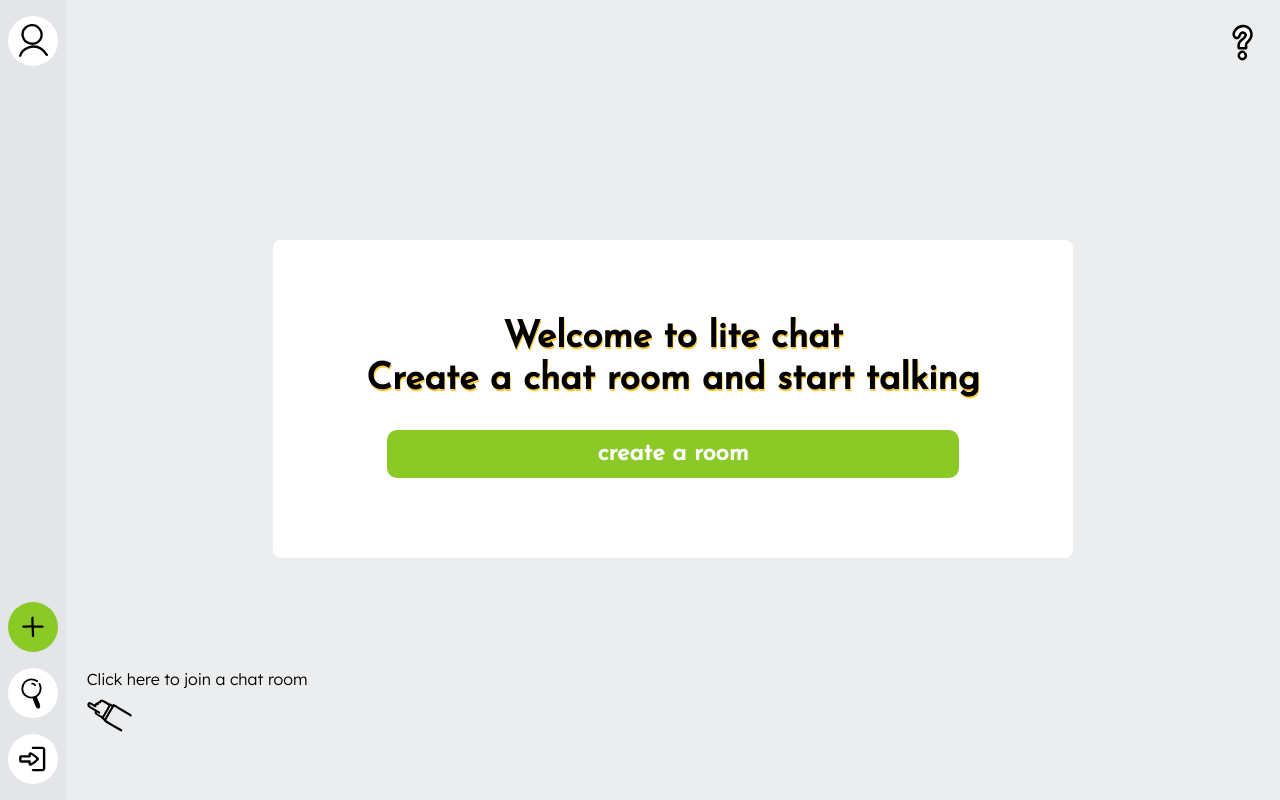
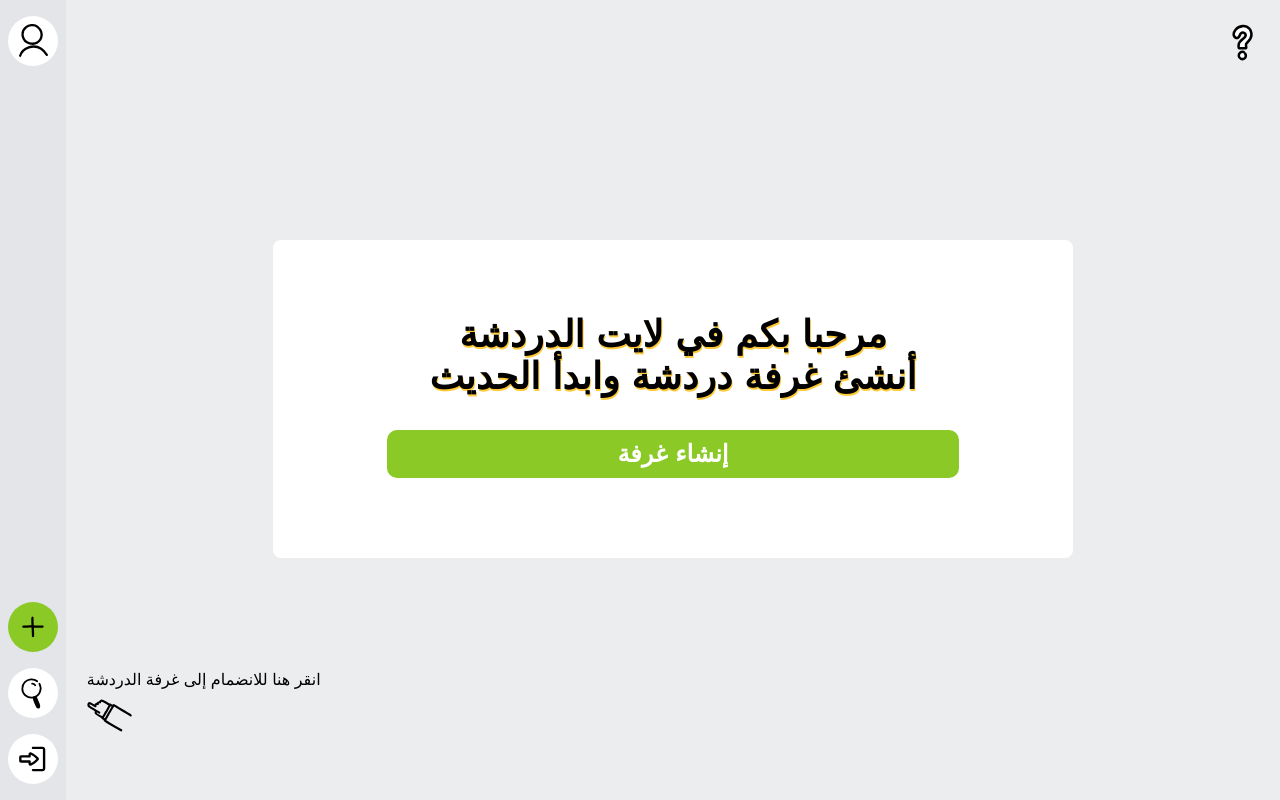
Before and after one commit to info-devf5r/f5r-chat, a React (Create React App) app: page / in a window 1280 px wide. Built offline with nearby package versions, Linux system fonts and the light colour scheme; no server answers.

Commit message:
Update Welcome.jsx

```diff
--- a/src/pages/Welcome/Welcome.jsx
+++ b/src/pages/Welcome/Welcome.jsx
@@ -19,14 +19,14 @@ function Welcome() {
             </div>
             <div className="box">
                 <div className="box__titles">
-                    <h1 className="box__title">Welcome to lite chat</h1>
-                    <h1 className="box__title">Create a chat room and start talking</h1>
+                    <h1 className="box__title">مرحبا بكم في لايت الدردشة</h1>
+                    <h1 className="box__title">أنشئ غرفة دردشة وابدأ الحديث</h1>
                 </div>
-                <button onClick={createRoom} className="box__btn">create a room</button>
+                <button onClick={createRoom} className="box__btn">إنشاء غرفة</button>
             </div>
             <div className="direct">
                 <img className="direct__icon" src={pointIcon} alt="point icon" />
-                <p className="direct__text">Click here to join a chat room</p>
+                <p className="direct__text">انقر هنا للانضمام إلى غرفة الدردشة</p>
             </div>
         </main>
     )
```
